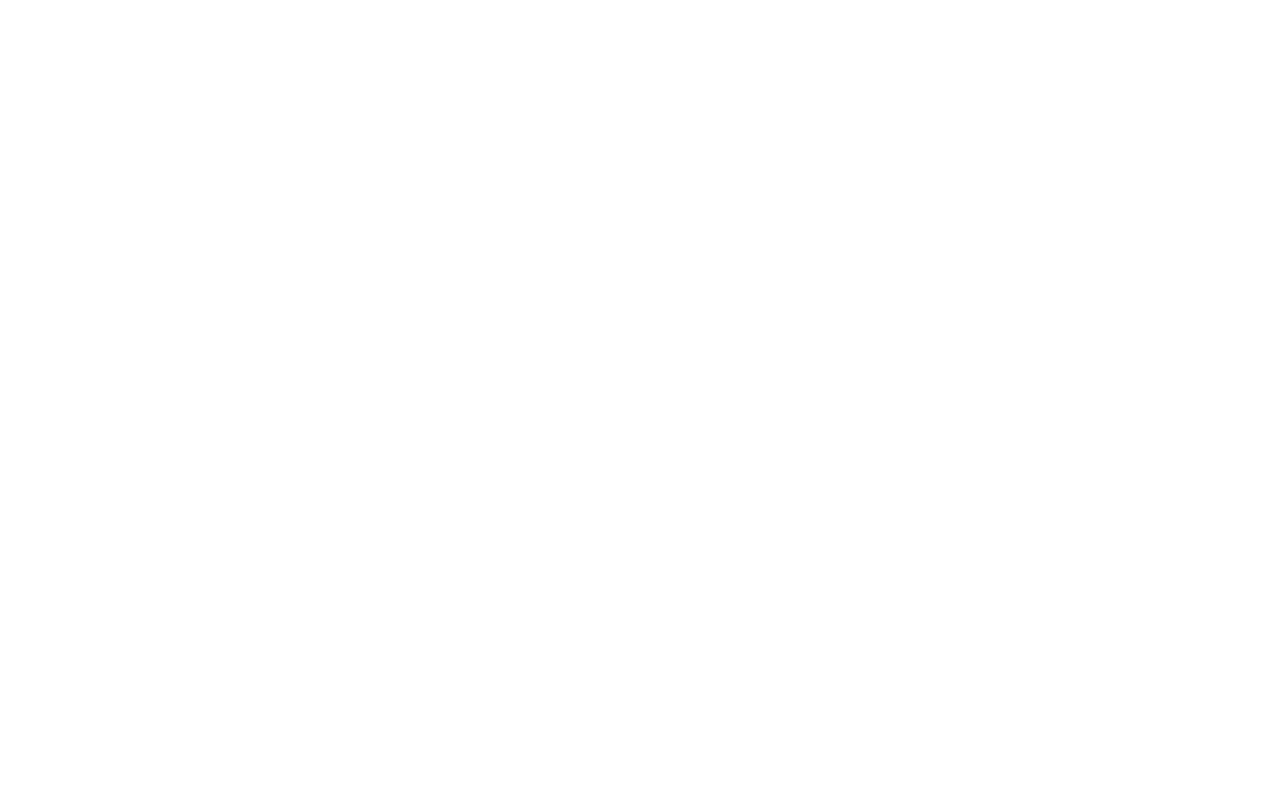
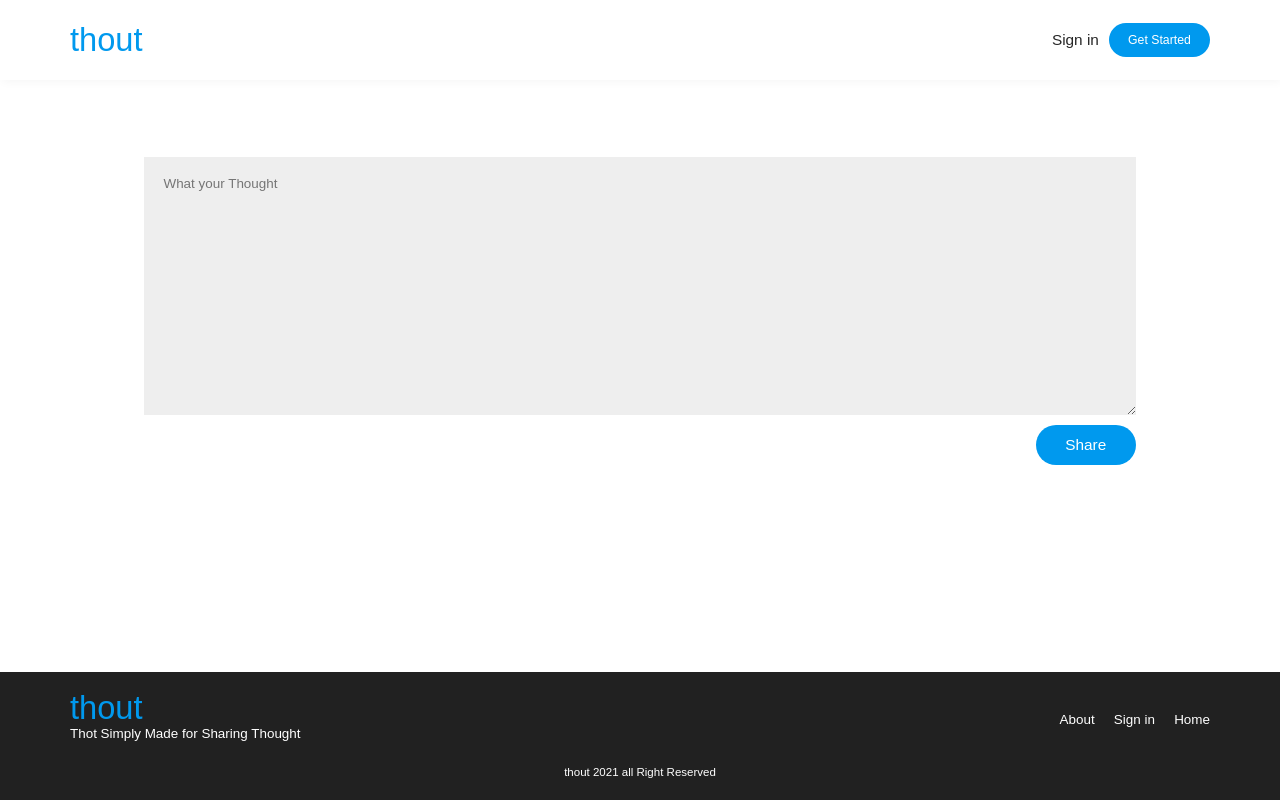
Before and after one commit to Danieltrue/draft-thot, a React (Create React App) app in the folder frontend/: page /write-story in a window 1280 px wide. Before the commit this address had no page. Built offline with nearby package versions, Linux system fonts and the light colour scheme; a web font is replaced by a local one; what javascript-time-ago would draw is missing.

Commit message:
added the write page and adjusted the home links

```diff
--- a/frontend/src/App.js
+++ b/frontend/src/App.js
@@ -7,6 +7,7 @@ import Welcome from "./components/Welcome";
 import Home from "./components/Home";
 import Register from "./components/Register";
 import Login from "./components/Login";
+import Write from "./components/Write";
 
 function App() {
   return (
@@ -18,6 +19,7 @@ function App() {
           <Route path="/thought" element={<Home />}></Route>
           <Route path="/register" element={<Register />}></Route>
           <Route path="/login" element={<Login />}></Route>
+          <Route path="/write-story" element={<Write />}></Route>
         </Routes>
       </BrowserRouter>
     </div>
--- a/frontend/src/components/Footer.jsx
+++ b/frontend/src/components/Footer.jsx
@@ -10,7 +10,9 @@ const Footer = (props) => {
       <Container>
         <div className="class">
           <hgroup>
-            <h3 className="logo">thout</h3>
+            <h3 className="logo">
+              <Link to="/">thout</Link>
+            </h3>
             <p>Thot Simply Made for Sharing Thought</p>
           </hgroup>
           <ul>
--- a/frontend/src/components/Login.jsx
+++ b/frontend/src/components/Login.jsx
@@ -2,13 +2,16 @@ import React from "react";
 import Loginstyle from "../style/components/Login";
 import Container from "./Container";
 import Footer from "./Footer";
+import { Link } from "react-router-dom";
 
 const Login = () => {
   return (
     <Loginstyle>
       <Container>
         <div>
-          <h3 className="logo">thout</h3>
+          <h3 className="logo">
+            <Link to="/">thout</Link>
+          </h3>
           <form action="#">
             <div>
               <label htmlFor="email">Email</label>
--- a/frontend/src/components/Nav.jsx
+++ b/frontend/src/components/Nav.jsx
@@ -8,7 +8,9 @@ const Nav = () => {
     <Navstyle>
       <Container>
         <div className="__logo__">
-          <h3 className="logo">thout</h3>
+          <h3 className="logo">
+            <Link to="/">thout</Link>
+          </h3>
         </div>
         <ul>
           <li>
--- a/frontend/src/components/Register.jsx
+++ b/frontend/src/components/Register.jsx
@@ -4,6 +4,7 @@ import Container from "./Container";
 import Footer from "./Footer";
 import axios from "axios";
 import { Navigate } from "react-router-dom";
+import { Link } from "react-router-dom";
 
 const Register = () => {
   const [username, setUsername] = useState("");
@@ -16,7 +17,9 @@ const Register = () => {
     <Registerstyle>
       <Container>
         <div className="form__inner">
-          <h3 className="logo">thout</h3>
+          <h3 className="logo">
+            <Link to="/">thout</Link>
+          </h3>
           <form action="#">
             <div>
               <input type="file" name="file" />
--- a/frontend/src/components/Welcome.jsx
+++ b/frontend/src/components/Welcome.jsx
@@ -24,7 +24,9 @@ const Home = () => {
       <div className="__welcome__">
         <div className="main__stream">
           <hgroup>
-            <h6>Thout</h6>
+            <h3 className="logo">
+              <Link to="/">thout</Link>
+            </h3>
             <p>Simply Made for Sharing thought's</p>
           </hgroup>
           <div className="__button__">
--- /dev/null
+++ b/frontend/src/components/Write.jsx
@@ -0,0 +1,33 @@
+import React from "react";
+import Writestyle from "../style/components/Writestyle";
+import Container from "./Container";
+import Footer from "./Footer";
+import Nav from "./Nav";
+
+const Write = () => {
+  return (
+    <Writestyle>
+      <Nav />
+      <Container>
+        <div className="form__inner">
+          <form action="#">
+            <div>
+              <textarea
+                cols="30"
+                rows="10"
+                maxLength="1000"
+                placeholder="What your Thought"
+              ></textarea>
+            </div>
+            <div>
+              <button className="cta">Share</button>
+            </div>
+          </form>
+        </div>
+      </Container>
+      <Footer />
+    </Writestyle>
+  );
+};
+
+export default Write;
--- a/frontend/src/style/components/Cardstyle.js
+++ b/frontend/src/style/components/Cardstyle.js
@@ -6,6 +6,10 @@ const Cardstyle = styled.div`
   border-radius: 3px;
   border: 1px solid #eee;
   margin: 10px 5px;
+  transition: all 0.5s;
+  &:hover {
+    box-shadow: 3px 2px 10px var(--brandshadow);
+  }
   .__card__inner {
     padding: 1rem;
     display: flex;
--- a/frontend/src/style/components/Global.js
+++ b/frontend/src/style/components/Global.js
@@ -7,7 +7,7 @@ const Global = createGlobalStyle`
     --brandcolor: #0099ee;
     --brandshadow: #f6f6f6;
     --branddark: #212121;
-    --cardh5: 'Montserrat', sans-serif;
+    --cardh5: 'Roboto', sans-serif;
     --error: red;
     --success: green;
   }
@@ -34,14 +34,30 @@ const Global = createGlobalStyle`
     font-family: var(--logo);
     font-size: 170%;
     color: var(--brandcolor);
+    a {
+      color: inherit;
+    }
   }
   .cta {
     width: 300px;
     color: #fff;
-    padding: 0.5rem 0;
     border-radius: 3px;
     background-color: var(--brandcolor);
     font-size: 80%;
+    padding: 0.5rem 0;
+    position: relative;
+    height: 40px;
+    a {
+      position: absolute;
+      border-radius: 3px;
+      display: flex;
+      justify-content: center;
+      align-items: center;
+      top: 0;
+      left: 0;
+      right: 0;
+      bottom: 0;
+    }
   }
 
 `;
--- /dev/null
+++ b/frontend/src/style/components/Writestyle.js
@@ -0,0 +1,38 @@
+import styled from "styled-components";
+
+const Writestyle = styled.div`
+  & > div {
+    padding: 1rem;
+    display: flex;
+    align-items: center;
+    justify-content: center;
+    & > div {
+      width: 90%;
+      form {
+        width: 100%;
+        margin-top: 3rem;
+        div {
+          width: 100%;
+          margin-top: 0.5rem;
+          display: flex;
+          flex-direction: column;
+          textarea {
+            width: 100%;
+            background-color: #eee;
+            padding: 1rem;
+            &::placeholder {
+              font-size: 70%;
+            }
+          }
+          button {
+            align-self: flex-end;
+            width: 100px;
+            border-radius: 20px;
+          }
+        }
+      }
+    }
+  }
+`;
+
+export default Writestyle;
```
